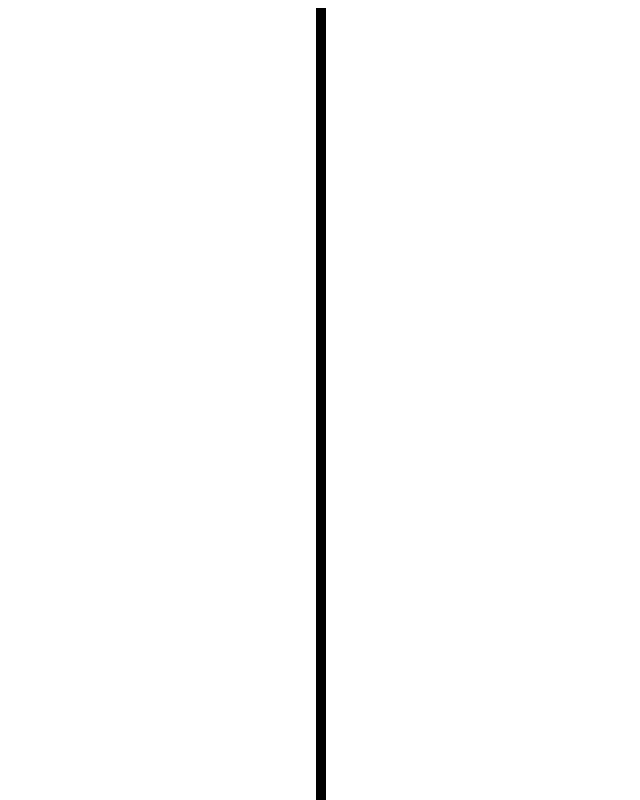
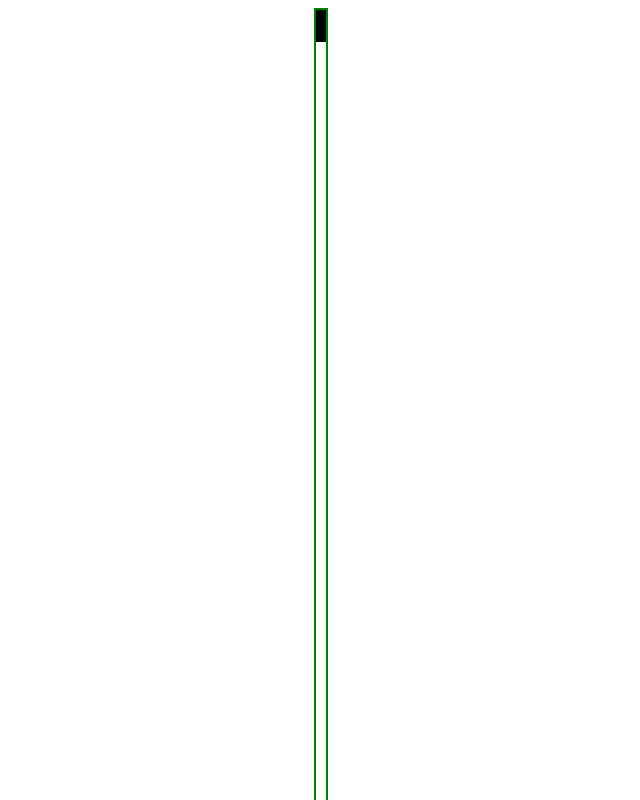
Before and after one commit to AlexSweeney/animated-timeline, a React (Create React App) app: page / in a window 1280 px wide. Shown: the top 800 px of the page, without its empty margins (327-967 px from the left). Built offline with nearby package versions, Linux system fonts and the light colour scheme.

Commit message:
Node - line and dot animations added

```diff
--- a/src/App.js
+++ b/src/App.js
@@ -1,4 +1,4 @@
-import { Timeline } from './components/Timeline/parts/Timeline';
+import Timeline from './components/Timeline/parts/Timeline';
 
 function App() {
   return (
--- /dev/null
+++ b/src/components/Node/parts/Node.jsx
@@ -0,0 +1,47 @@
+import React, {useEffect, useState} from 'react';
+import { triggerOnTransitionEnd } from '../../../utils/utils';
+import './../styles/Node.css';
+
+export default function Node() {
+  const [lineHeightClass, setLineHeightClass] = useState('line--closed');
+  const [dotVisibileClass, setDotVisibleClass] = useState('dot--hide');
+  const lineId = 'line-x';
+  const dotId = 'dot-x';
+
+  const onRender = () => {
+    console.log('render -----')
+    openLine().then(() => {
+      showDot()
+    })
+  };
+
+  const openLine = () => {
+    return new Promise(resolve => {
+      triggerOnTransitionEnd(lineId, 'height', () => {
+        resolve(null)
+      })
+      setLineHeightClass('line--open')
+    })
+  }
+
+  const showDot = () => {
+    return new Promise(resolve => {
+      triggerOnTransitionEnd(dotId, 'height', () => {
+        resolve(null)
+      })
+      setDotVisibleClass('dot--show')
+    })
+  }
+
+  useEffect(() => {
+    onRender()
+  }, [])
+
+  return (
+    <div className='node'>
+      <div id={lineId} className={`line ${lineHeightClass}`}/>
+      <div id={dotId} className={`dot ${dotVisibileClass}`}/>
+      <div className={'info-box'}/>
+    </div>
+  )
+}
--- /dev/null
+++ b/src/components/Node/styles/Node.css
@@ -0,0 +1,36 @@
+.node {
+  display: inline-flex;
+  flex-direction: column;
+  border: 2px solid green;
+}
+
+.line {
+  width: 10px;
+  background-color: black;
+  align-self: center;
+  transition: height 4s;
+}
+
+.line--closed {
+  height: 0em;
+}
+
+.line--open {
+  height: 2em;
+}
+
+.dot {
+  background-color: red;
+  border-radius: 100%;
+  transition: width 2s, height 2s;
+}
+
+.dot--hide {
+  width: 0em;
+  height: 0em;
+}
+
+.dot--show {
+  height: 1.5em;
+  width: 1.5em;
+}
--- a/src/components/Timeline/parts/Timeline.jsx
+++ b/src/components/Timeline/parts/Timeline.jsx
@@ -1,12 +1,14 @@
 import './../styles/Timeline.css';
+import Node from '../../Node/parts/Node';
 
-export const Timeline = ({
+export default function Timeline({
 
-}) => {
+}) {
 
   return (
     <div className="root">
-      <div className="trunk"/>
+      <Node>
+      </Node>
     </div>
   )
 }
--- a/src/components/Timeline/styles/Timeline.css
+++ b/src/components/Timeline/styles/Timeline.css
@@ -4,9 +4,3 @@
   display: flex;
   justify-content: center;
 }
-
-.trunk {
-  width: 10px;
-  height: 100%;
-  background-color: black;
-}
--- /dev/null
+++ b/src/utils/utils.js
@@ -0,0 +1,11 @@
+export function triggerOnTransitionEnd(id, propertyName, onEnd, cancel = false) {
+	const element = document.getElementById(id);
+	if(!element) throw new Error(`triggerOnTransitionEnd() element not found for id: '${id}'`)
+
+	element.addEventListener('transitionend', (event) => {
+		const isBubbling = event.eventPhase === 3;
+		const isSameProperty = event.propertyName === propertyName;
+
+		if(isSameProperty && !isBubbling && !cancel) onEnd()
+	})
+}
```
